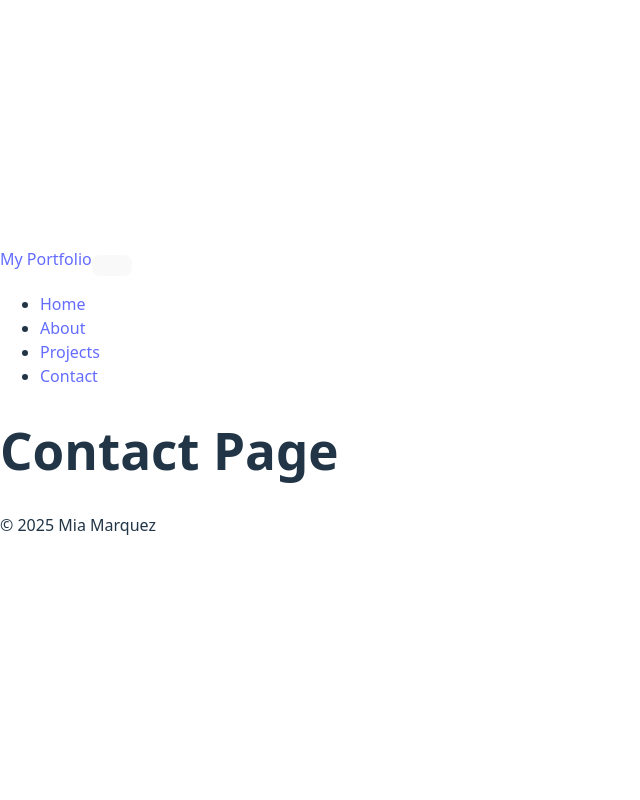
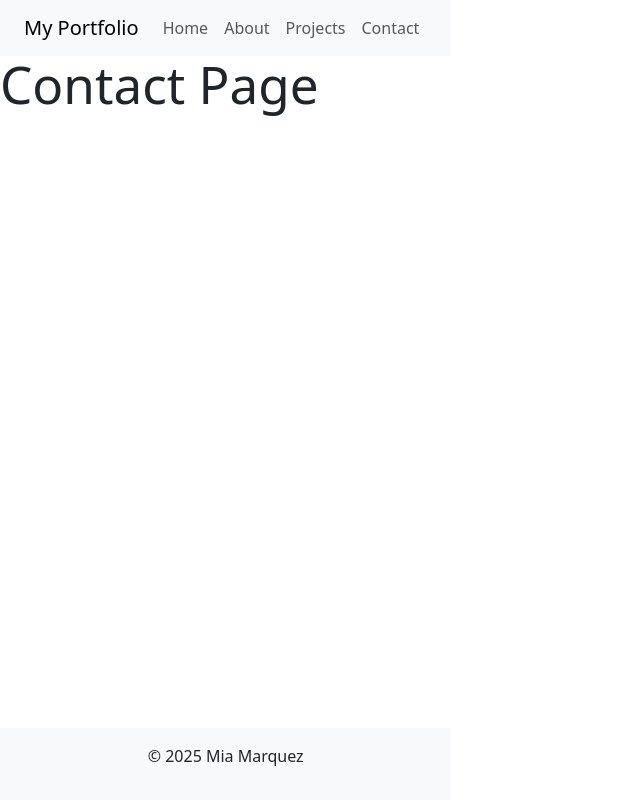
Before and after one commit to miamarquez1/personalportfolio, a React (Vite) app: page /personalportfolio/contact in a window 1280 px wide. Shown: the whole page, without its empty margins (0-640 px from the left). Built offline with nearby package versions, Linux system fonts and the light colour scheme.

Commit message:
Update App.jsx

```diff
--- a/src/App.jsx
+++ b/src/App.jsx
@@ -1,3 +1,4 @@
+// /Users/miamarquez/my-portfolio/src/App.jsx
 import { Routes, Route } from 'react-router-dom';
 import Navbar from './components/Navbar';
 import Footer from './components/Footer';
@@ -5,21 +6,28 @@ import Home from './pages/Home';
 import About from './pages/About';
 import Projects from './pages/Projects';
 import Contact from './pages/Contact';
+// Import Bootstrap CSS globally (usually done in main.jsx/index.js or here)
+import 'bootstrap/dist/css/bootstrap.min.css';
+// Import your custom styles AFTER bootstrap
+import './assets/styles/custom.css'; // Make sure path is correct relative to App.jsx
 
 function App() {
   return (
-    <>
+    // Use d-flex flex-column min-vh-100 to ensure footer sticks to bottom
+    <div className="d-flex flex-column min-vh-100">
       <Navbar />
-      <div className="container mt-5">
+      {/* Main content area - should not have width restrictions here */}
+      <main className="flex-grow-1"> {/* flex-grow-1 helps push footer down */}
         <Routes>
           <Route path="/" element={<Home />} />
           <Route path="/about" element={<About />} />
           <Route path="/projects" element={<Projects />} />
           <Route path="/contact" element={<Contact />} />
+          {/* <Route path="*" element={<NotFound />} /> */}
         </Routes>
-        </div>
+      </main>
       <Footer />
-    </>
+    </div>
   );
 }
 
```
